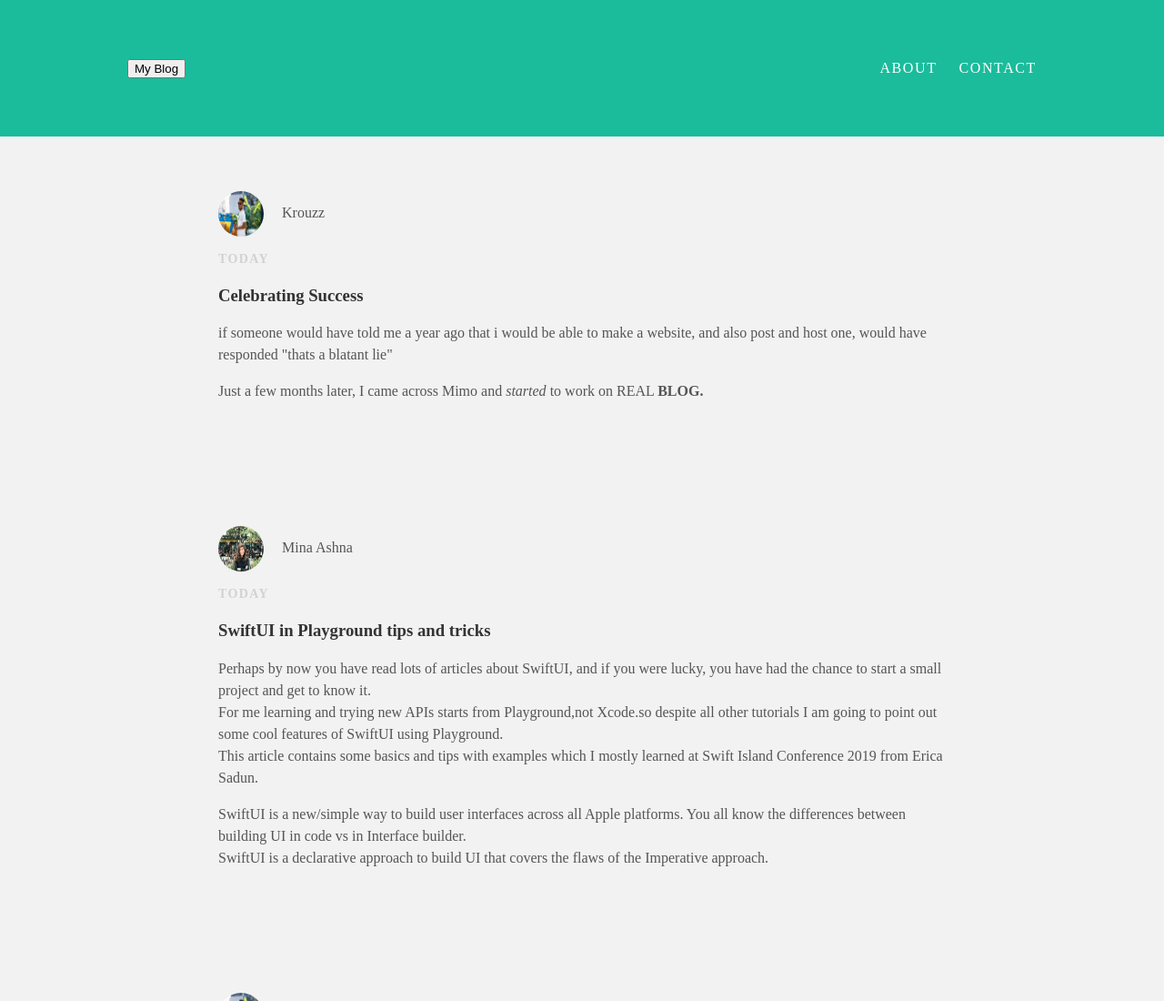
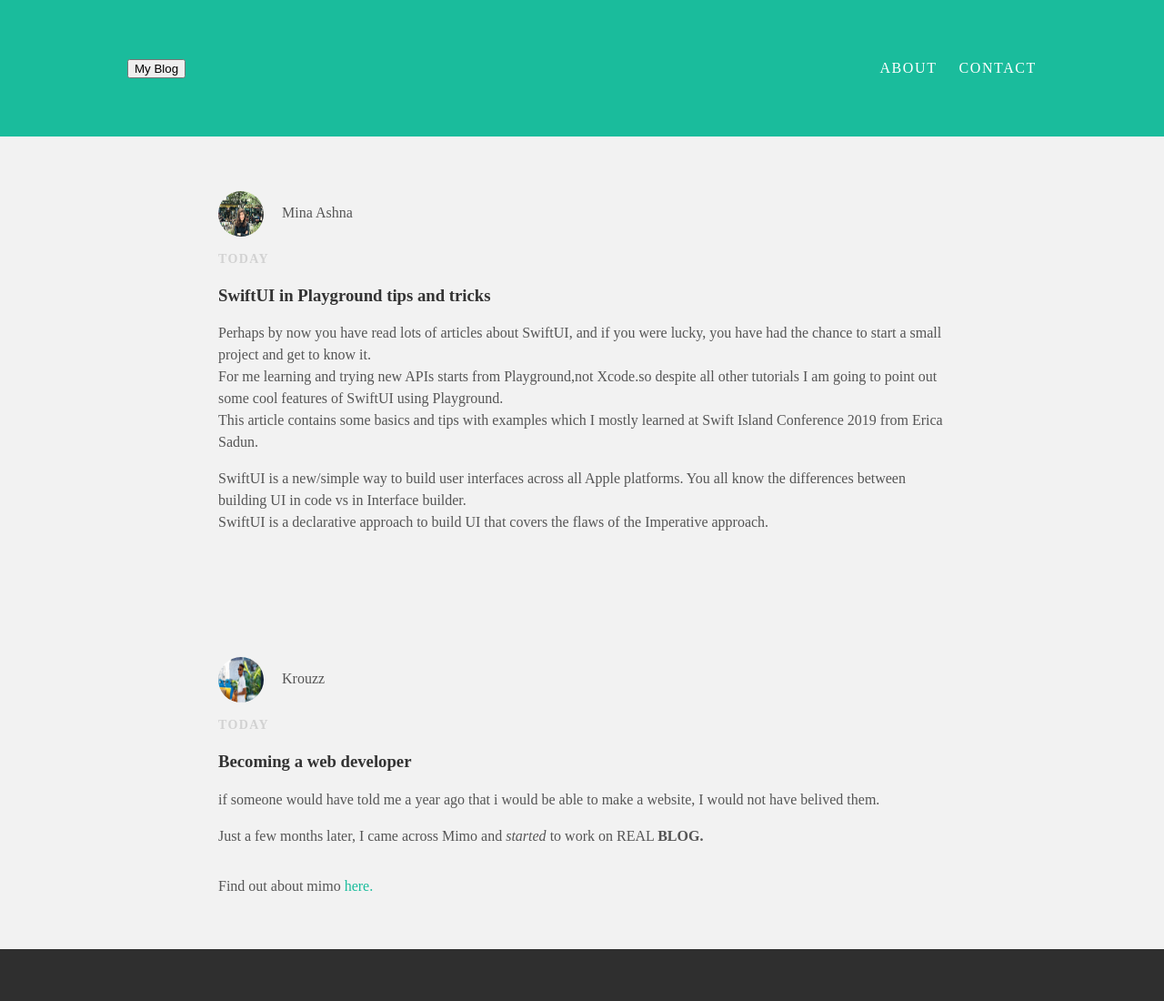
Before and after one commit to krouzz/krouzz.gtithub.io, a plain HTML site: page index.html in a window 1280 px wide. Shown: the top 1100 px of the page at 91% size. Drawn offline with Linux system fonts and the light colour scheme.

Commit message:
Update index.html

```diff
--- a/index.html
+++ b/index.html
@@ -15,18 +15,7 @@
         <li><a href="mailto: krouzzlife@gmail.com">Contact</a></li>
         </ul>
     </div>
-    </div> <div id="content"><div class="post-container">
-    <div class="post"><div class="post-author"><img src="krouzz.png">
-    <span>Krouzz</span>
-  <p class="post-date">today</p>
-<h3 class="post-title">Celebrating Success</h3>
-<div class="post-content">
-  <p> if someone would have told me a year ago that i would be able to make
-    a website, and also post and host one, would have responded "thats a blatant lie"</p>
-    <p> Just a few months later, I came across Mimo and <em>started</em>
-  to work on REAL <strong>BLOG.</strong></p>
-</div></div>
-</div></div></div>
+    </div>
     <div id="content"><div class="post-container">
     <div class="post"><div class="post-author"><img src="download.png">
     <span>Mina Ashna</span>
```
